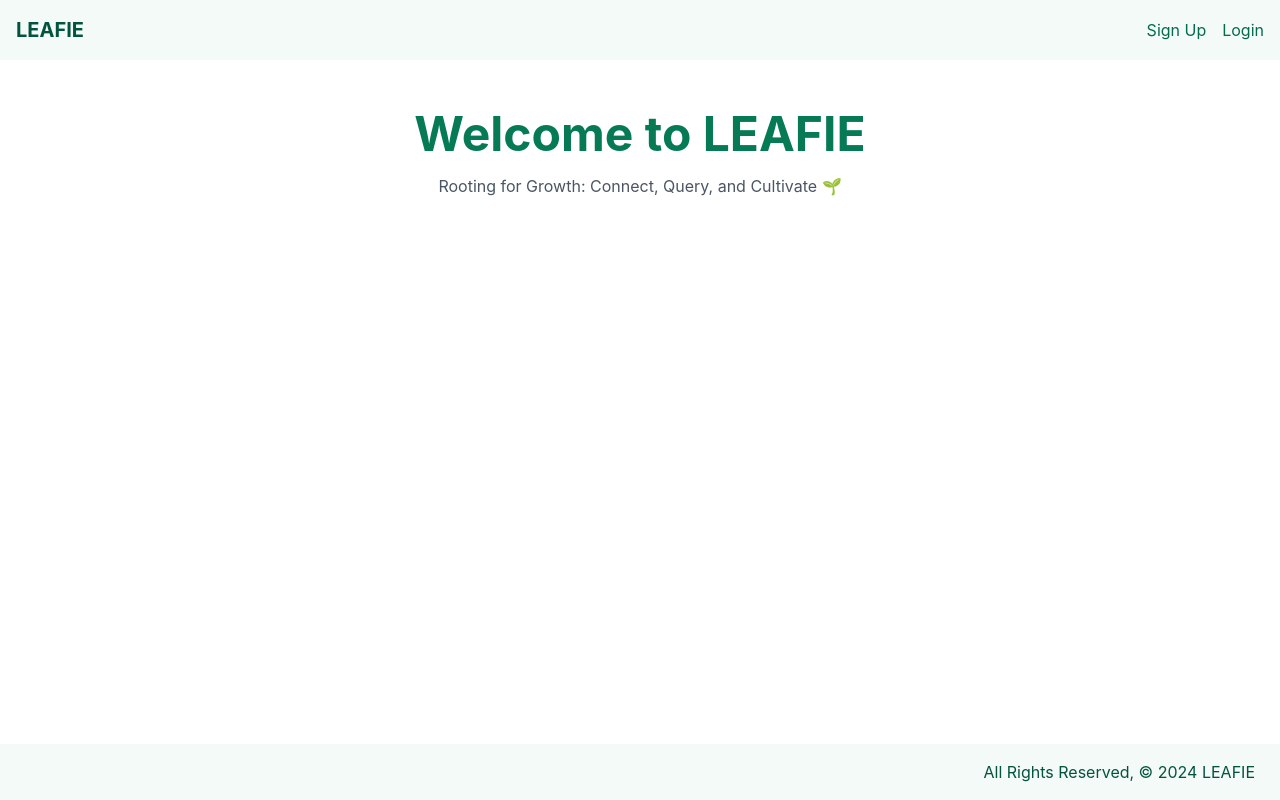
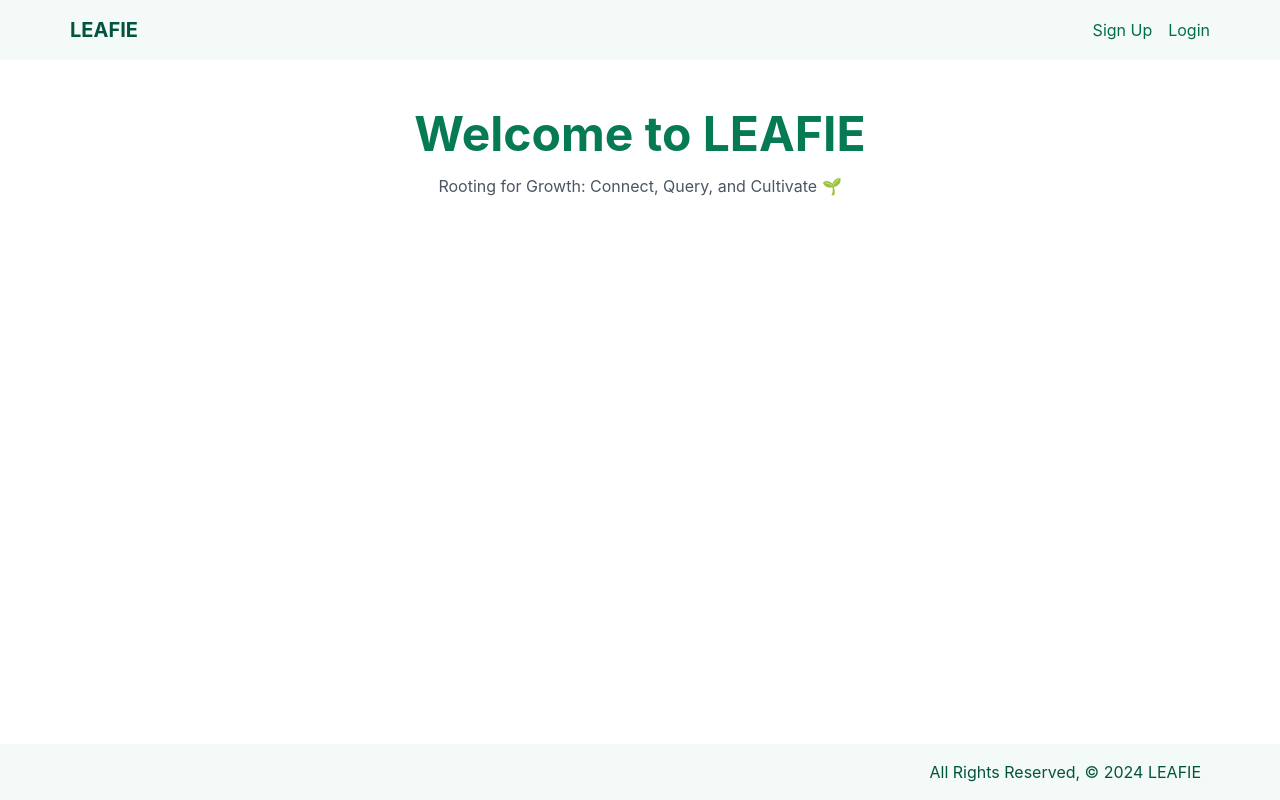
Before and after one commit to JoseGalvez-H/leafie, a Django app: page / in a window 1280 px wide. Run offline with Django 4.2, Linux system fonts and the light colour scheme; some libraries are stand-ins or nearby versions.

Commit message:
wip: fix home page alignment

```diff
--- a/main_app/static/css/style.css
+++ b/main_app/static/css/style.css
@@ -1,7 +1,4 @@
-
-
 body {
-    /* background-color:bisque; */
     display: flex;
     min-height: 100vh;
     flex-direction: column;
@@ -15,3 +12,38 @@ footer.page-footer {
     padding-top: 0;
     text-align: right;
 }
+
+.container {
+    width: 100%;
+    max-width: 1200px;
+    margin-left: auto;
+    margin-right: auto;
+}
+
+
+@media (max-width: 640px) {
+    .container {
+        max-width: 100%;
+        padding-left: 20px;
+        padding-right: 20px;
+    }
+}
+
+
+@media (min-width: 768px) {
+    .container {
+        max-width: 720px;
+    }
+}
+
+@media (min-width: 1024px) {
+    .container {
+        max-width: 960px;
+    }
+}
+
+@media (min-width: 1280px) {
+    .container {
+        max-width: 1140px;
+    }
+}
```
